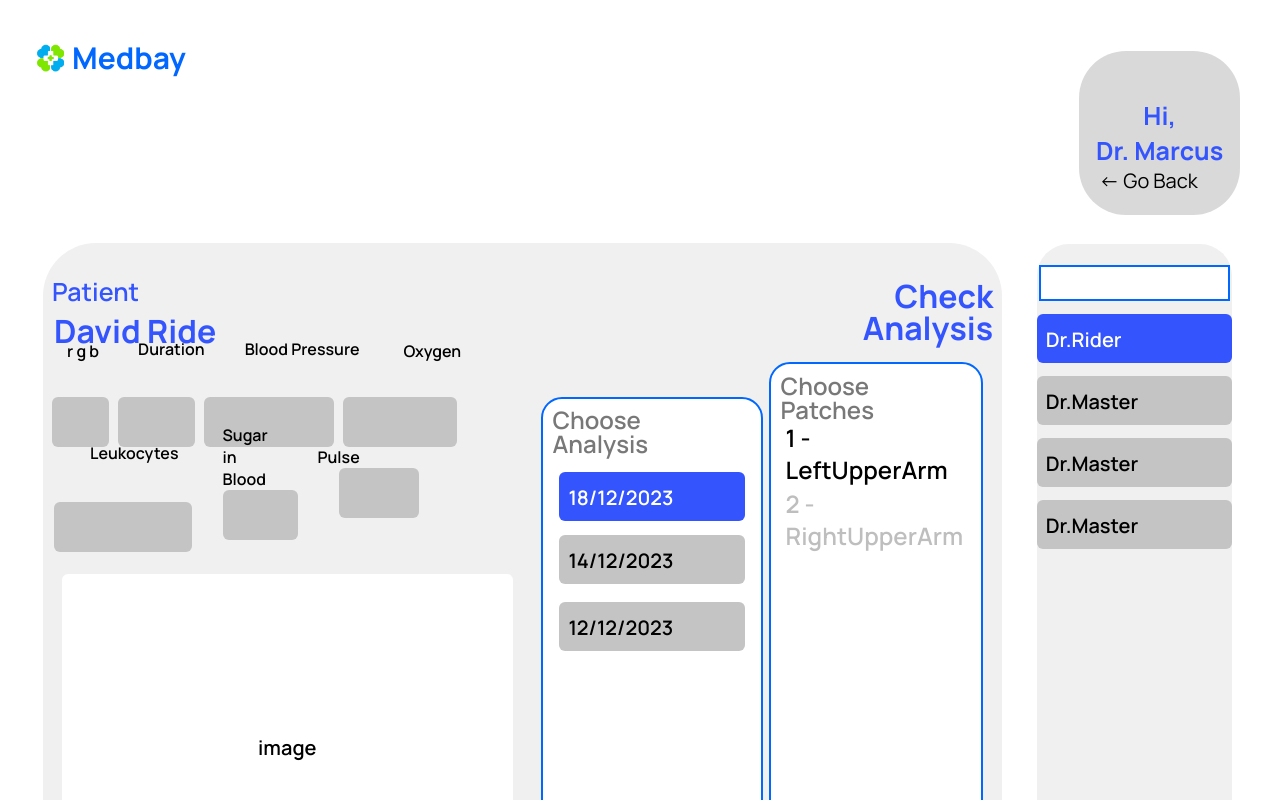
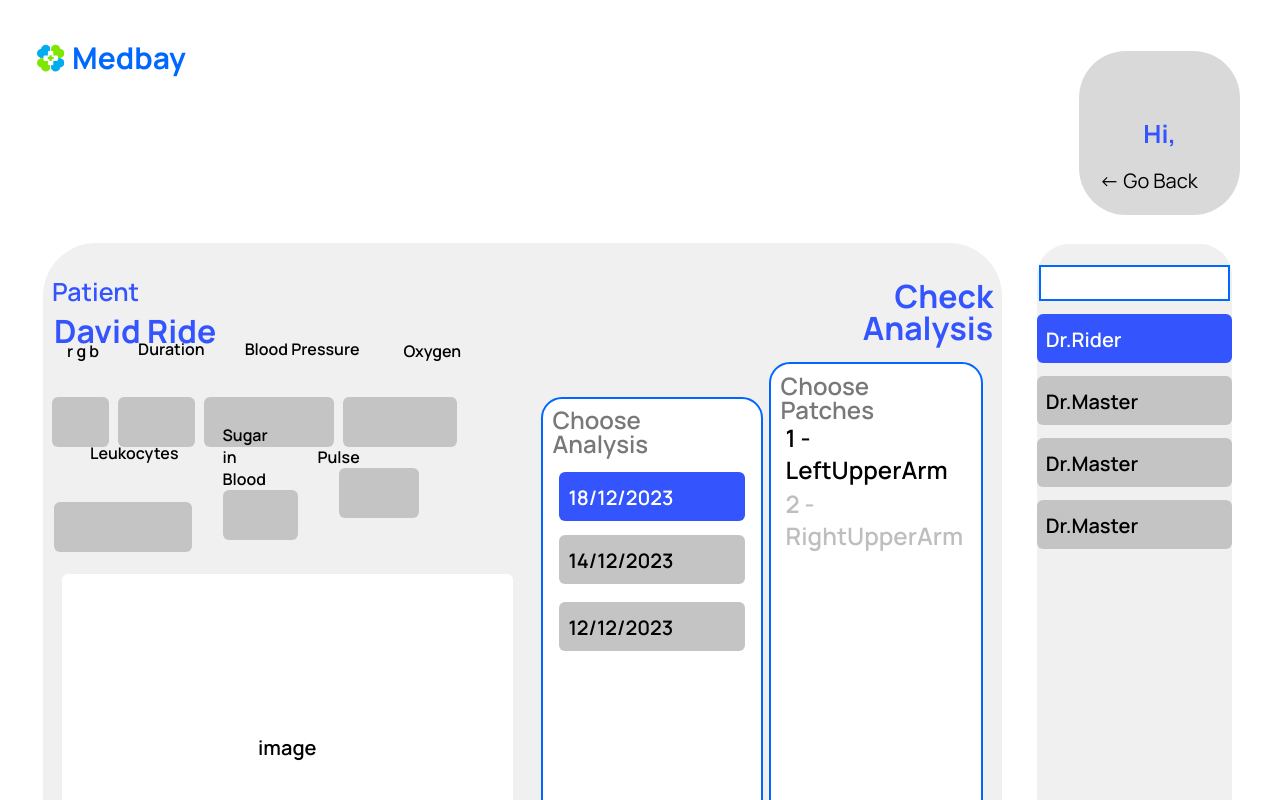
Before and after one commit to nastiiiii/QualityLife, a React (Create React App) app: page /analysisone in a window 1280 px wide. Shown: the top 800 px of the page. Built offline with nearby package versions, Linux system fonts and the light colour scheme.

Commit message:
feat: added patient name as props value

```diff
--- a/src/components/Header2/index.jsx
+++ b/src/components/Header2/index.jsx
@@ -48,7 +48,7 @@ const Header2 = (props) => {
             >
               <>
                 Hi, <br />
-                Dr. Marcus
+                {props.patient_name}
               </>
             </Text>
           </div>
```
